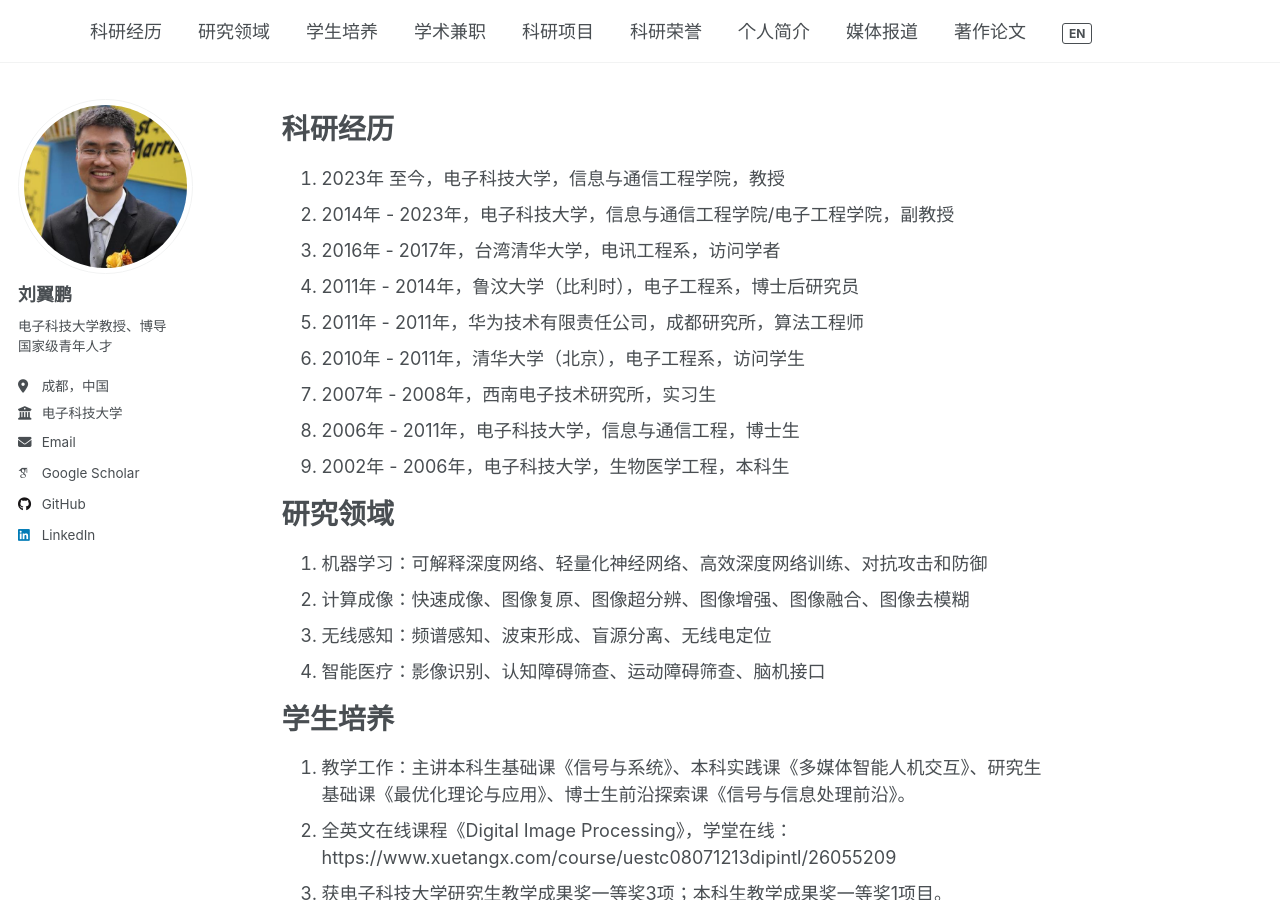
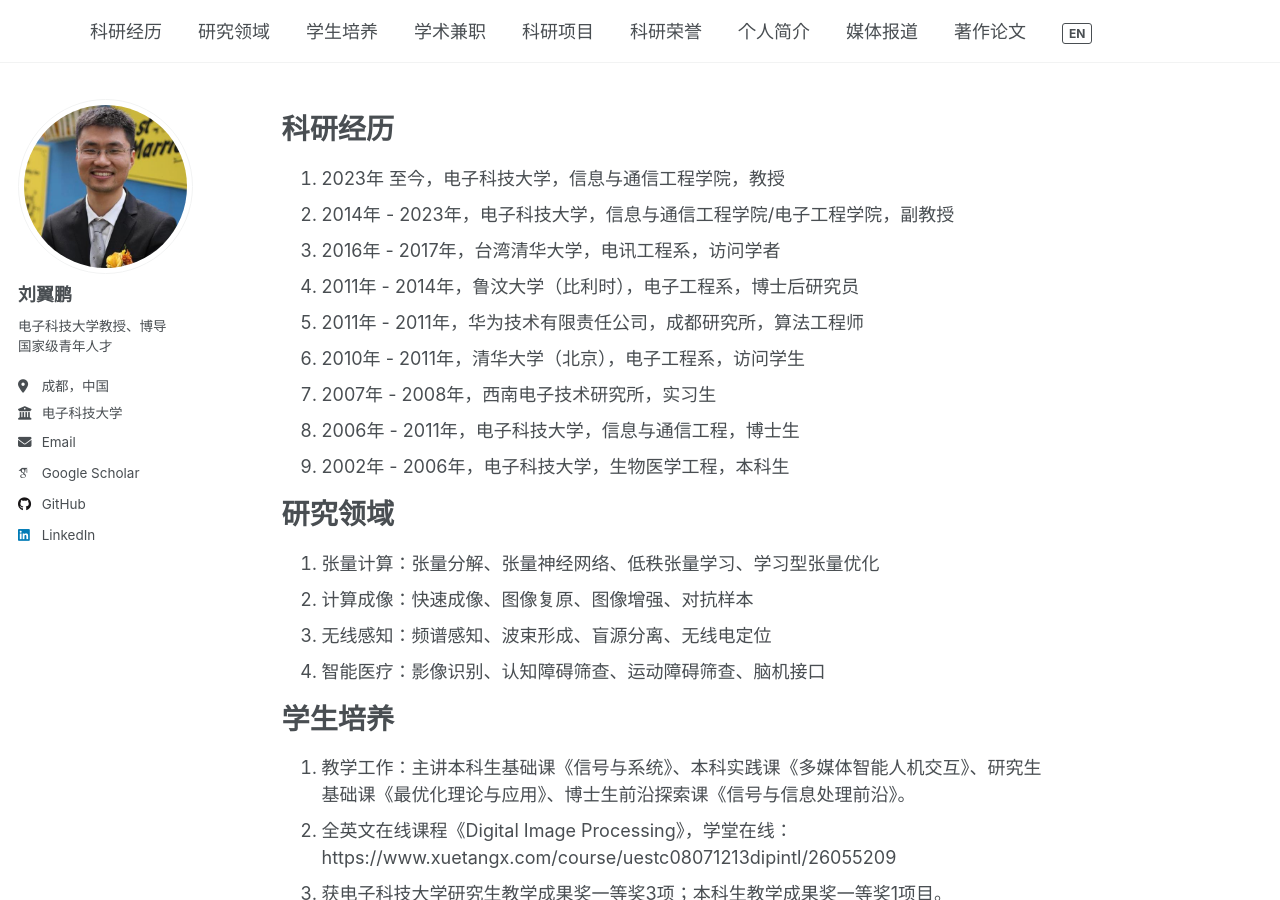
Before and after one commit to yipengliu/yipengliu.github.io, a Jekyll site: the page built from _pages/main-zh.md, in a window 1280 px wide and 900 px high. Built offline with Jekyll 4.4.1, drawn with Linux system fonts in a browser that asks for light colours; some web fonts are replaced.

Commit message:
Update main-zh.md

```diff
--- a/_pages/main-zh.md
+++ b/_pages/main-zh.md
@@ -23,8 +23,8 @@ redirect_from:
 
 # <a id="研究领域"></a>研究领域
 
-1. 机器学习：可解释深度网络、轻量化神经网络、高效深度网络训练、对抗攻击和防御
-2. 计算成像：快速成像、图像复原、图像超分辨、图像增强、图像融合、图像去模糊
+1. 张量计算：张量分解、张量神经网络、低秩张量学习、学习型张量优化
+2. 计算成像：快速成像、图像复原、图像增强、对抗样本
 3. 无线感知：频谱感知、波束形成、盲源分离、无线电定位
 4. 智能医疗：影像识别、认知障碍筛查、运动障碍筛查、脑机接口
 
```
